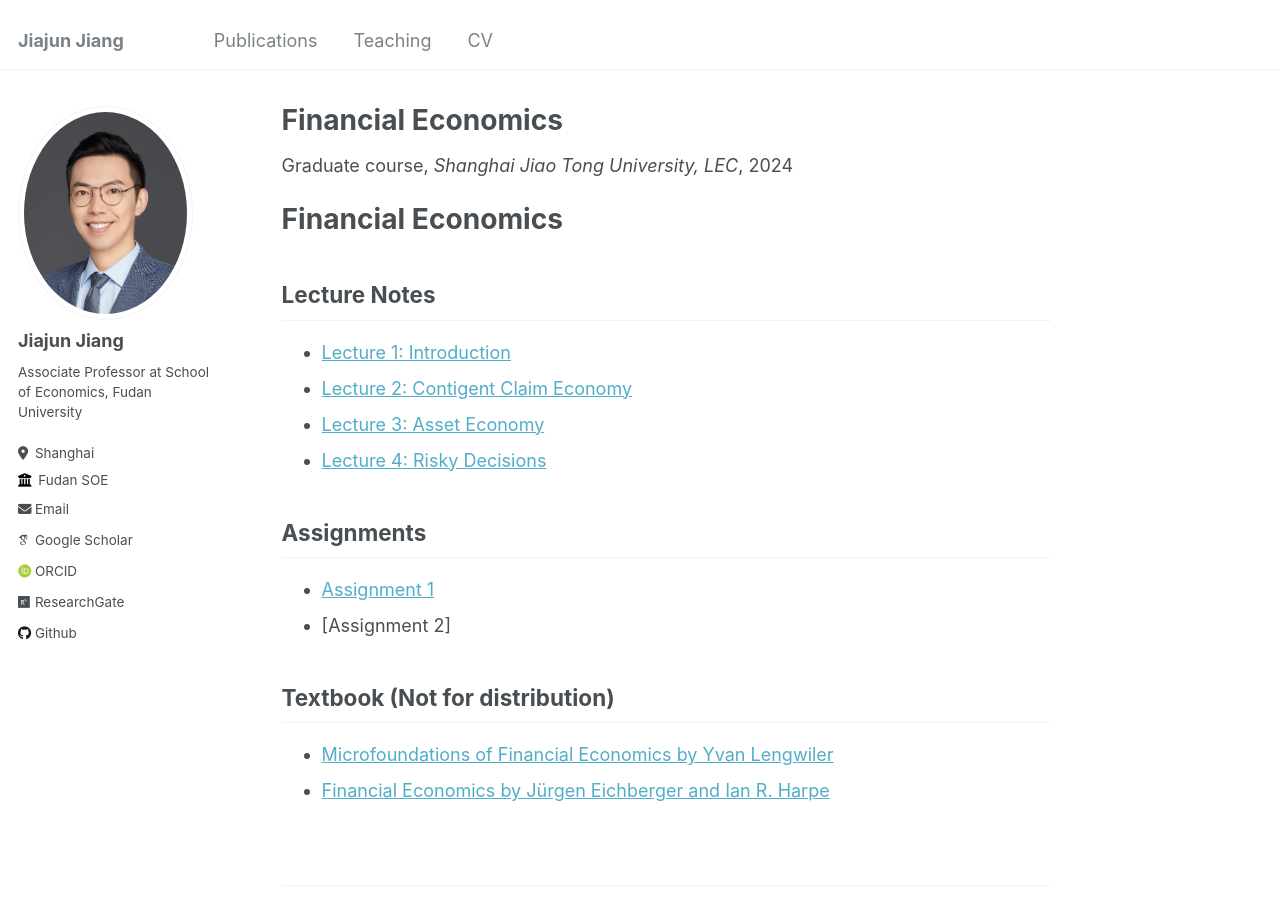
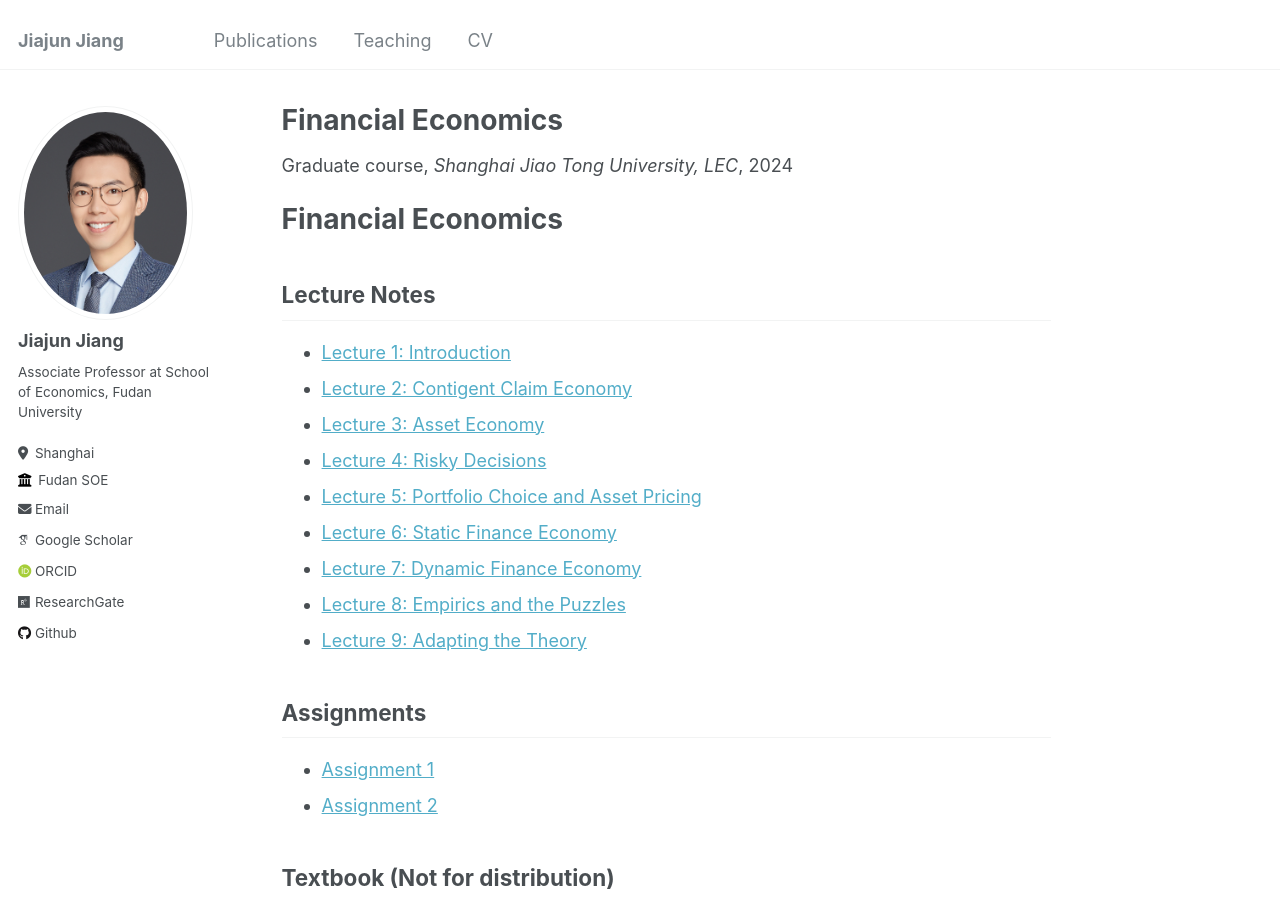
Before and after one commit to georgejjj/georgejjj.github.io, a Jekyll site: the page built from _teaching/2014-spring-teaching-1.md, in a window 1280 px wide and 900 px high. Built offline with Jekyll 4.4.1, drawn with Linux system fonts in a browser that asks for light colours; some web fonts are replaced.

Commit message:
Update FE course materials

```diff
--- a/_teaching/2014-spring-teaching-1.md
+++ b/_teaching/2014-spring-teaching-1.md
@@ -17,12 +17,16 @@ Lecture Notes
 * [Lecture 2: Contigent Claim Economy](/files/2024-summer-fe/lecture 2_handout.pdf)
 * [Lecture 3: Asset Economy](/files/2024-summer-fe/lecture 3_handout.pdf)
 * [Lecture 4: Risky Decisions](/files/2024-summer-fe/lecture 4_handout.pdf)
-
+* [Lecture 5: Portfolio Choice and Asset Pricing](/files/2024-summer-fe/lecture 5_handout.pdf)
+* [Lecture 6: Static Finance Economy](/files/2024-summer-fe/lecture 6_handout.pdf)
+* [Lecture 7: Dynamic Finance Economy](/files/2024-summer-fe/lecture 7_handout.pdf)
+* [Lecture 8: Empirics and the Puzzles](/files/2024-summer-fe/lecture 8_handout.pdf)
+* [Lecture 9: Adapting the Theory](/files/2024-summer-fe/lecture 9_handout.pdf)
 
 Assignments
 -----
 * [Assignment 1](/files/2024-summer-fe/Homework 1.pdf)
-* [Assignment 2]
+* [Assignment 2](/files/2024-summer-fe/Homework 2.pdf)
 
 
 Textbook (Not for distribution)
```
Also changed, not shown: 6 other files.
